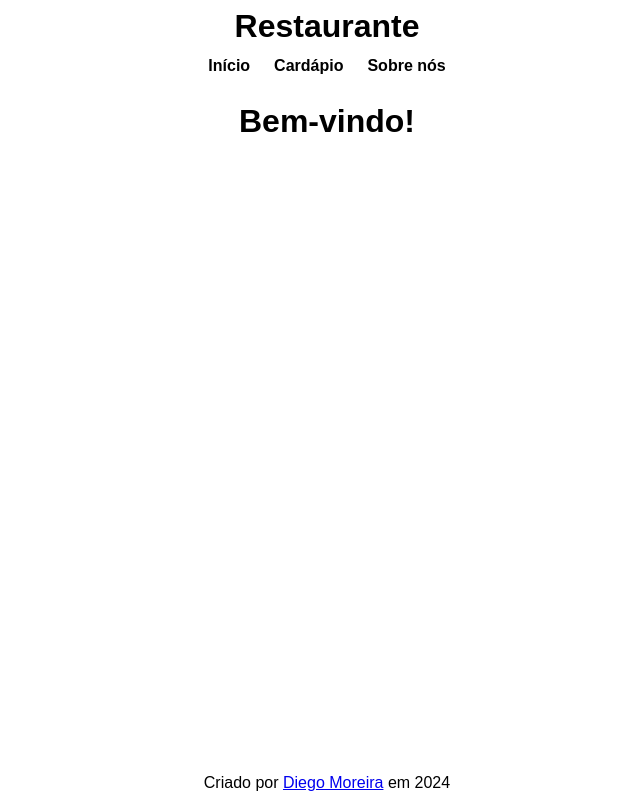
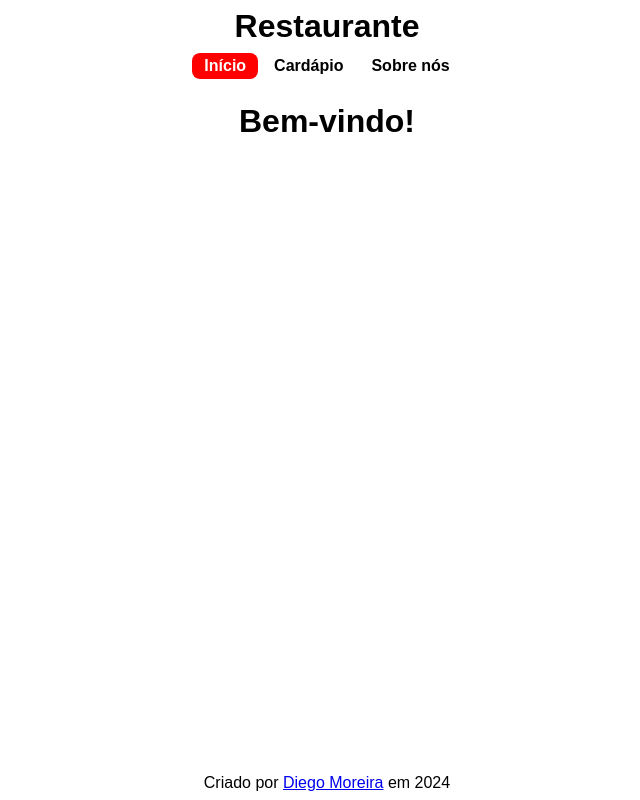
Before and after one commit to Diego-Moreira8/odin-restaurant-page, a website built with webpack: page dist/index.html in a window 1280 px wide. Shown: the whole page, without its empty margins (313-953 px from the left). Built offline with Linux system fonts and the light colour scheme.

Commit message:
feat: highlight current page button

```diff
--- a/src/index.js
+++ b/src/index.js
@@ -29,6 +29,10 @@ const switchPages = (page) => {
 
   content.innerHTML = "";
   content.appendChild(pageFunction());
+
+  document
+    .querySelectorAll("nav button")
+    .forEach((b) => b.classList[b.id === page ? "add" : "remove"]("active"));
 };
 
 window.onload = switchPages("home");
--- a/src/styles.scss
+++ b/src/styles.scss
@@ -41,9 +41,17 @@ body {
       nav {
         ul {
           display: flex;
+          gap: 4px;
 
           li {
             list-style-type: none;
+
+            button {
+              &.active {
+                background-color: red;
+                color: white;
+              }
+            }
           }
         }
       }
```
Also changed, not shown: dist/main.js.
